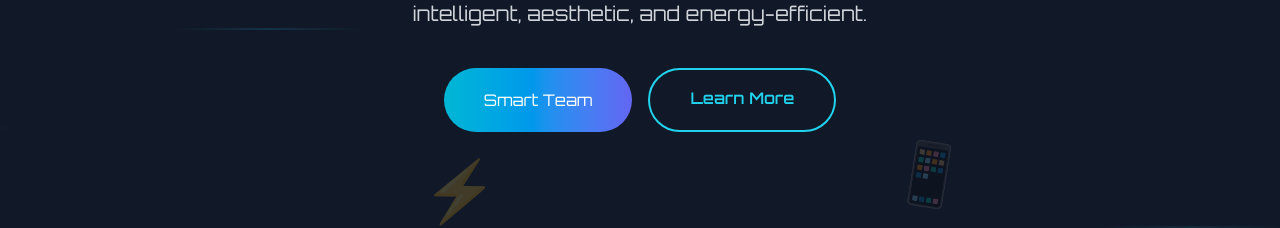
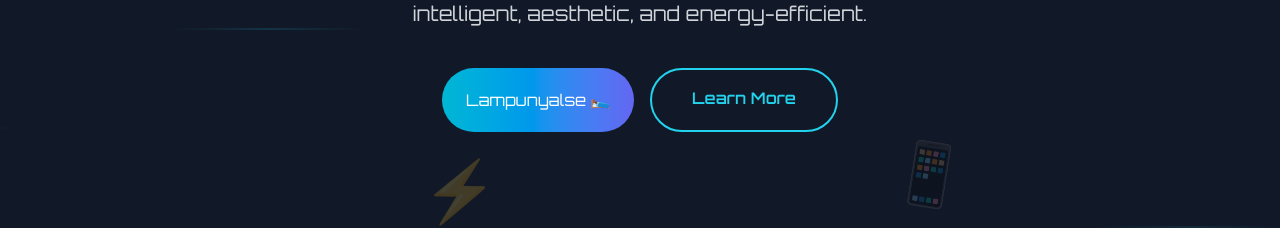
Before and after one commit to vsylphy/smart-lamp-present, a React (Vite) app: page / in a window 1280 px wide. Shown: the part 451-679 px from the top of the page. Built offline with nearby package versions, Linux system fonts and the light colour scheme.

Commit message:
perubahan nama kelompok

```diff
--- a/src/pages/Home.jsx
+++ b/src/pages/Home.jsx
@@ -36,7 +36,7 @@ export default function Home() {
   const [count, setCount] = useState(0);
   const [isOpen, setIsOpen] = useState(false);
   const [darkMode, setDarkMode] = useState(true);
-  const [showWaModal, setShowWaModal] = useState(false); // ✅ WAJIB
+  const [showWaModal, setShowWaModal] = useState(false);
 
   const phrases = [
     "Smart Lighting System",
@@ -552,10 +552,11 @@ export default function Home() {
             <Link to="/team">
               <button
                 whileHover={{ scale: 1.05 }}
-                whileTap={{ scale: 0.95 }}
-                className="px-10 py-5 rounded-full bg-gradient-to-r from-cyan-500 to-indigo-500 text-white"
+                whileT6p={{ scale: 0.95 }}
+                className="px-6 py-5 rounded-full bg-gradient-to-r from-cyan-500 to-indigo-500 text-white"
               >
-                Smart Team
+                Lampunyalse
+                <span className="ml-1 text-white">🛌</span>
               </button>
             </Link>
             <motion.a
@@ -1309,7 +1310,7 @@ export default function Home() {
             <span className="text-cyan-400 font-semibold drop-shadow-[0_0_10px_rgba(6,182,212,0.7)]">
               SmartLamp
             </span>{" "}
-            — Crafted by Kelompok 6 ⚡
+            — Crafted by Lampunyalse 🛌 ⚡
           </p>
         </motion.div>
       </footer>
--- a/src/pages/Team.jsx
+++ b/src/pages/Team.jsx
@@ -199,7 +199,8 @@ export default function Team() {
             transition={{ delay: 1.8 }}
             className="text-5xl font-bold bg-gradient-to-r from-cyan-400 to-indigo-500 bg-clip-text text-transparent"
           >
-            Kelompok 6 – Smart Lamp
+            Lampunyalse
+            <span className="ml-2 text-white">🛌</span>
           </motion.h1>
 
           <motion.p
```
